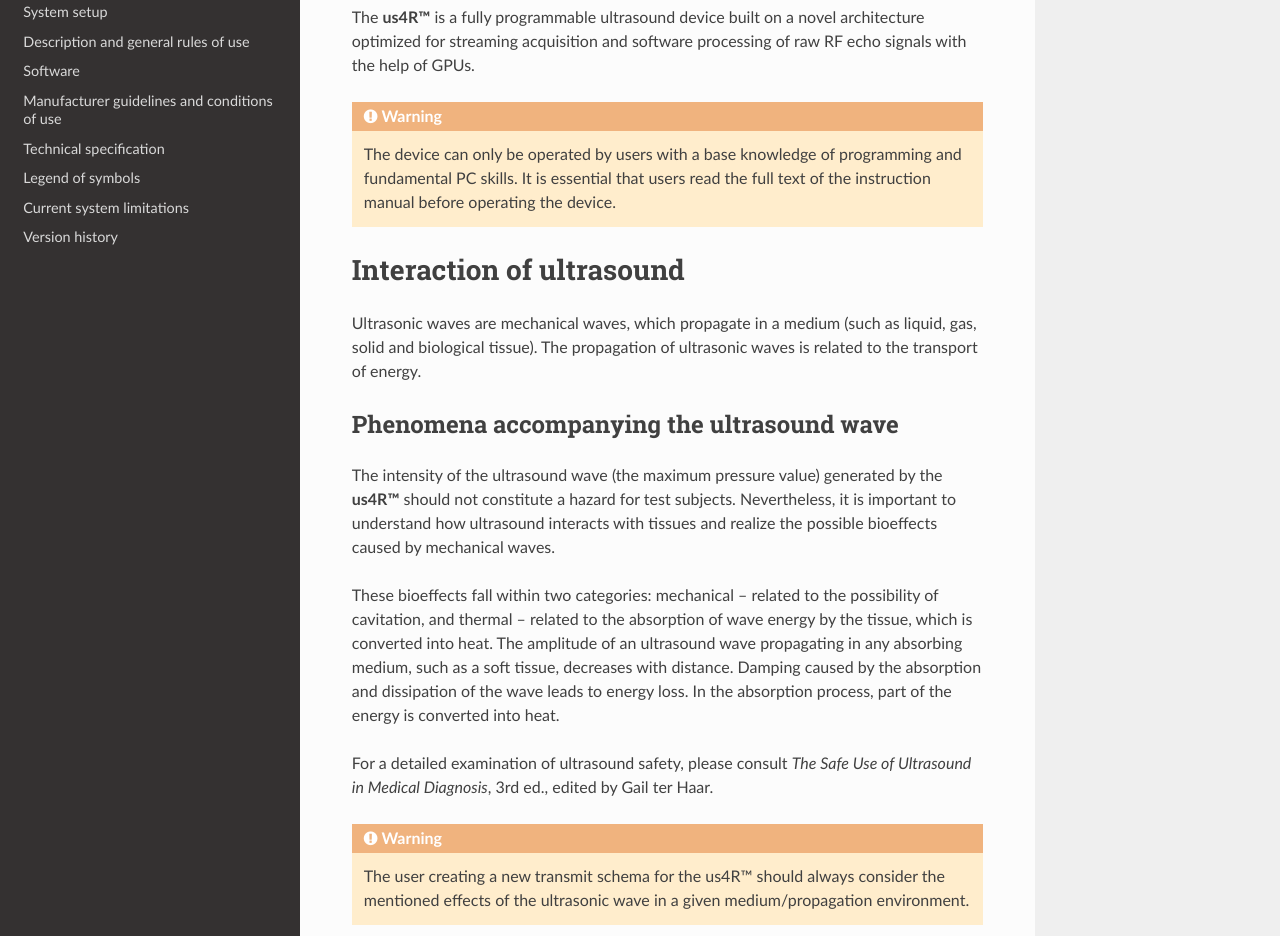
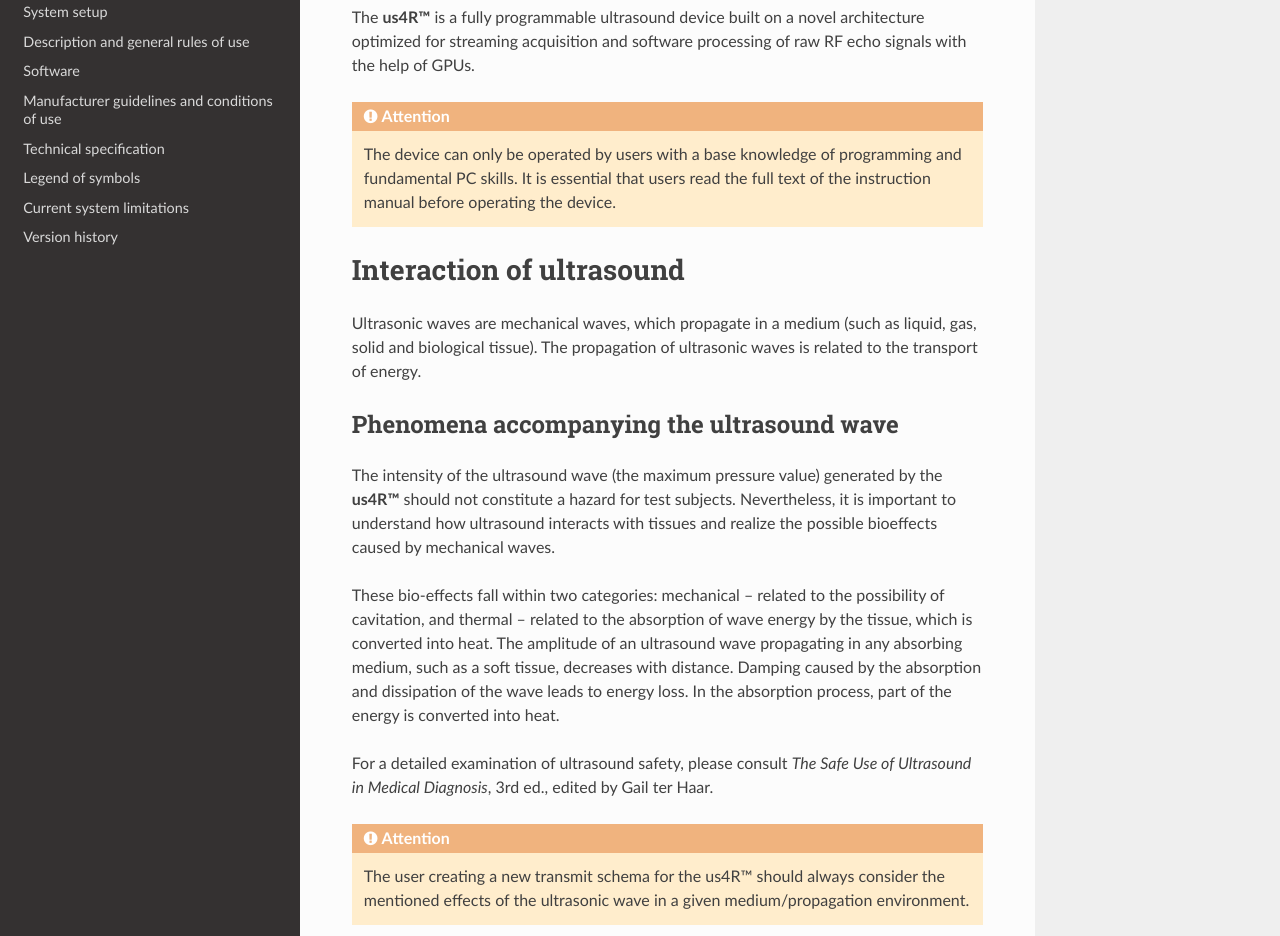
Before and after one commit to us4useu/us4r-user-docs, a Sphinx documentation site: the page built from docs/content/intro.md, in a window 1280 px wide and 1400 px high. Shown: the part 298-1234 px from the top of the window. Built offline with Sphinx 7.4.7 and the Read the Docs theme 2.0.0, drawn with Linux system fonts in a browser that asks for light colours.

Commit message:
Modified 'callouts'

```diff
--- a/docs/content/intro.md
+++ b/docs/content/intro.md
@@ -11,7 +11,7 @@
 architecture optimized for streaming acquisition and software processing
 of raw RF echo signals with the help of GPUs.
 
-:::{warning}
+:::{Attention}
 The device can only be operated by users with a base knowledge of programming and fundamental PC skills. It is essential that users read the full text of the instruction manual before operating the device.
 :::
 
@@ -29,7 +29,7 @@
 interacts with tissues and realize the possible bioeffects caused by
 mechanical waves.
 
-These bioeffects fall within two categories: mechanical -- related to
+These bio-effects fall within two categories: mechanical -- related to
 the possibility of cavitation, and thermal -- related to the absorption
 of wave energy by the tissue, which is converted into heat. The
 amplitude of an ultrasound wave propagating in any absorbing medium,
@@ -39,6 +39,6 @@
 
 For a detailed examination of ultrasound safety, please consult *The Safe Use of Ultrasound in Medical Diagnosis*, 3rd ed., edited by Gail ter Haar.
 
-:::{warning}
+:::{Attention}
 The user creating a new transmit schema for the us4R™ should always consider the mentioned effects of the ultrasonic wave in a given medium/propagation environment.
 :::
```
Also changed, not shown: docs/content/hardware.md (+8 -8 lines), docs/content/manufacturer_guidelines.md (+3 -2 lines), docs/content/set-up.md (+5 -5 lines).
